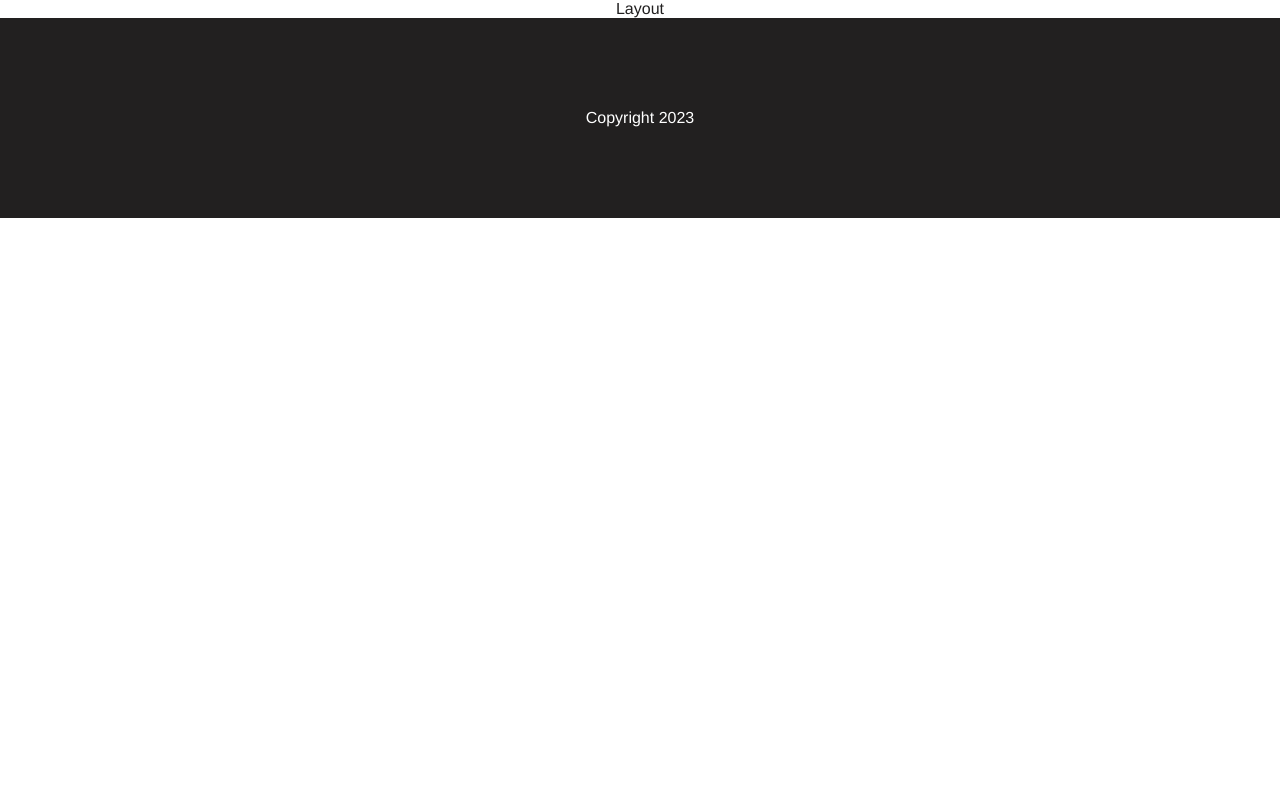
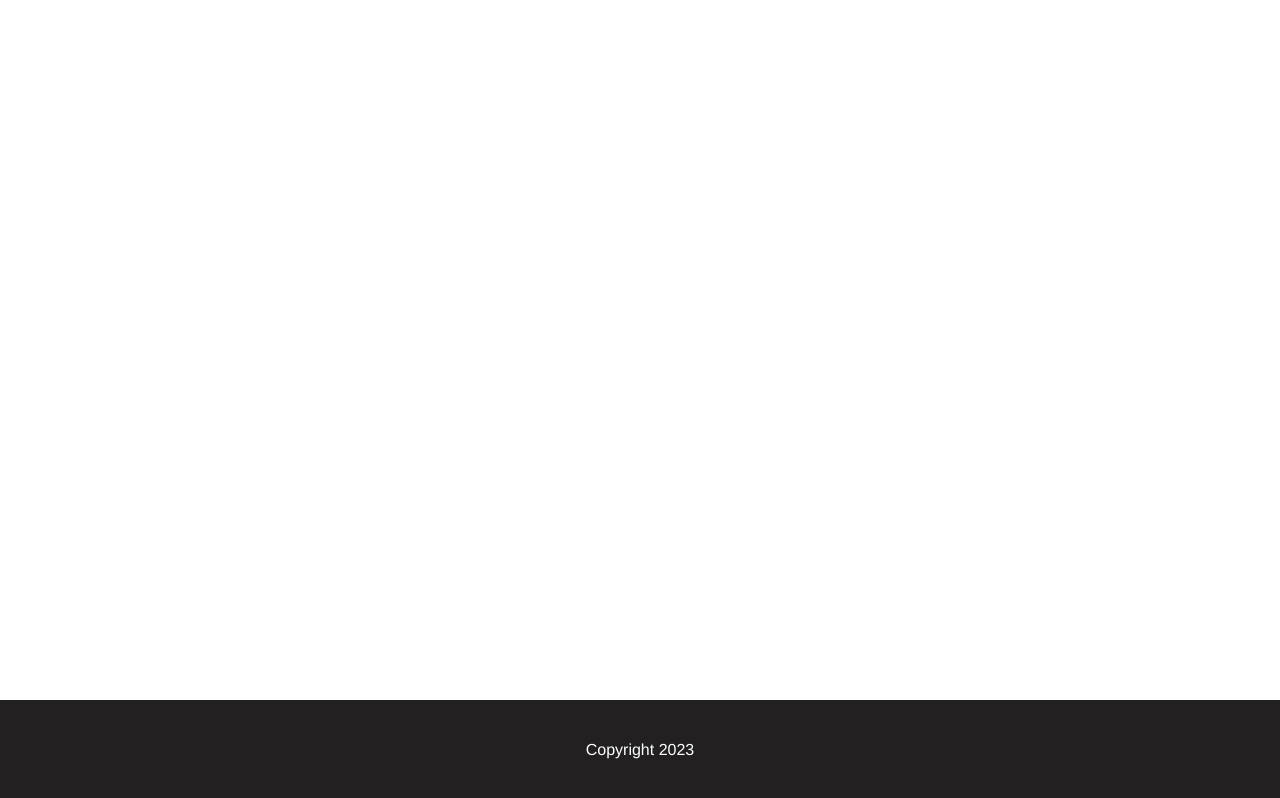
Before and after one commit to WersV/react-online-shop, a React (Vite) app in the folder front-end/: page / in a window 1280 px wide. Built offline with nearby package versions, Linux system fonts and the light colour scheme.

Commit message:
add wrapper + basic styles to layout

```diff
--- a/front-end/src/components/Footer/Footer.module.css
+++ b/front-end/src/components/Footer/Footer.module.css
@@ -2,7 +2,7 @@
 
 .footer {
   width: 100%;
-  height: 200px;
+  height: 100px;
   background-color: var(--color-text-default);
   display: flex;
   justify-content: center;
--- a/front-end/src/components/Layout/Layout.jsx
+++ b/front-end/src/components/Layout/Layout.jsx
@@ -1,10 +1,10 @@
 import { Footer } from "../Footer/Footer";
+import styles from "./Layout.module.css";
 
 export function Layout() {
   return (
-    <>
-      <p>Layout</p>
+    <div className={styles.layoutContainer}>
       <Footer />
-    </>
+    </div>
   );
 }
--- /dev/null
+++ b/front-end/src/components/Layout/Layout.module.css
@@ -0,0 +1,7 @@
+.layoutContainer {
+  display: flex;
+  flex-direction: column;
+  justify-content: flex-end;
+  height: 100vh;
+  width: 100%;
+}
```
